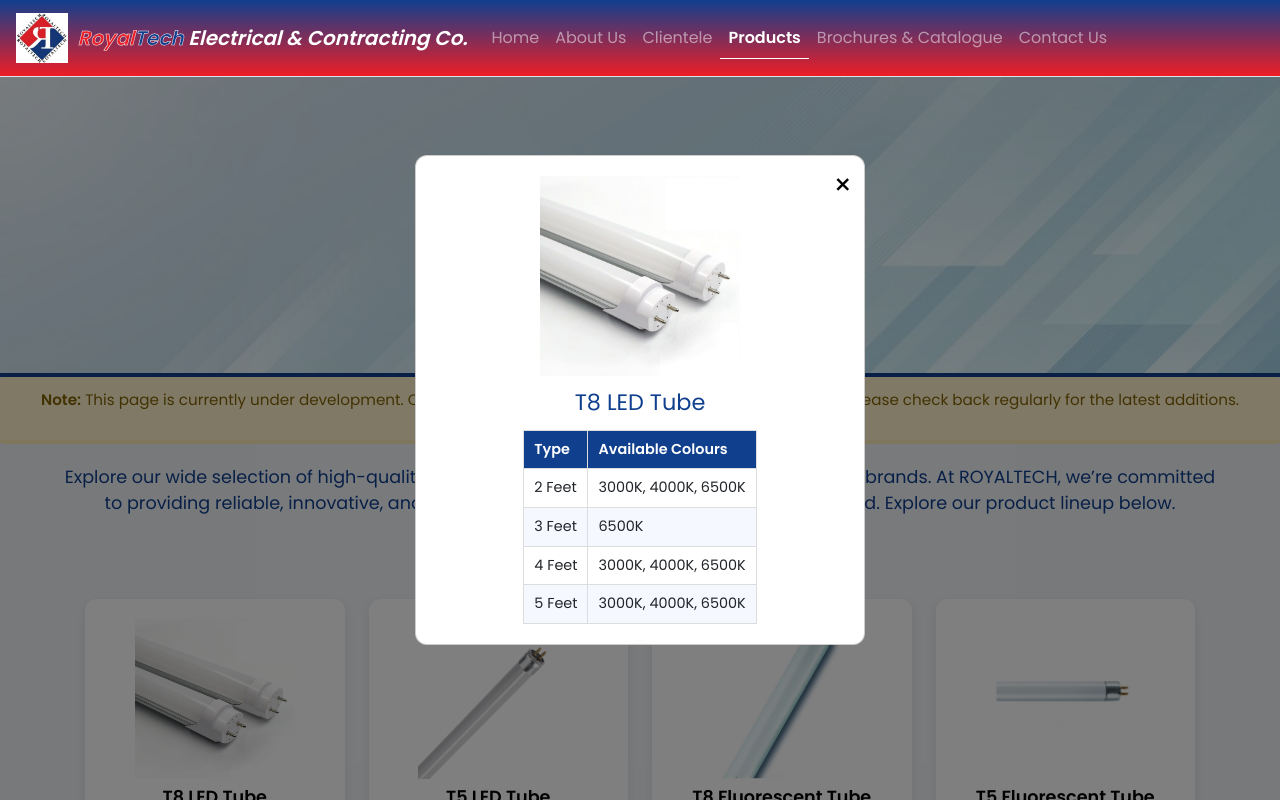
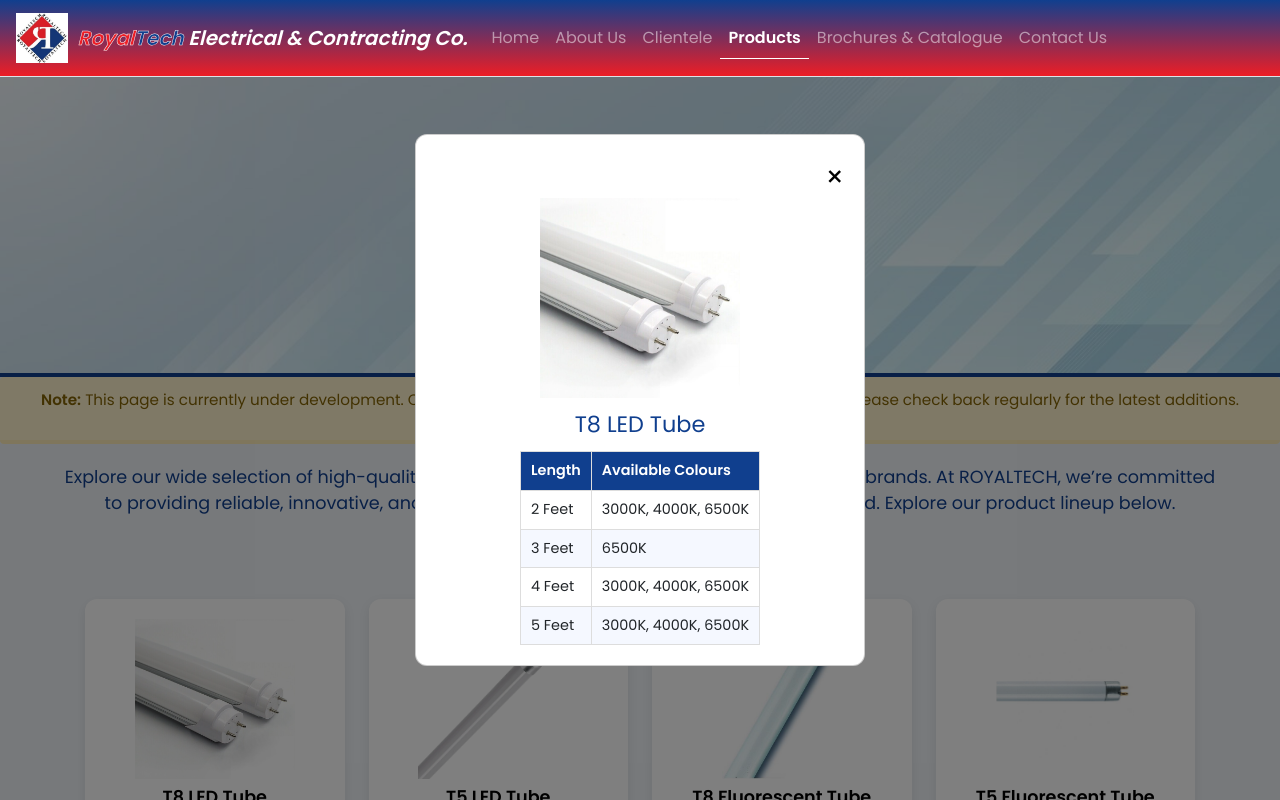
Before and after one commit to kmsanctis/royaltech-website-2025, a React (Create React App) app: page /products in a window 1280 px wide. Both pictures are taken after a click on the element "T8 LED Tube". Shown: the top 800 px of the page. Built offline with nearby package versions, Linux system fonts and the light colour scheme.

Commit message:
Products page enhancement - version 3

```diff
--- a/src/components/ProductModal/ProductModal.css
+++ b/src/components/ProductModal/ProductModal.css
@@ -26,13 +26,14 @@ body.modal-open {
 }
 
 .modal-close {
-  position: absolute;
-  top: 8px;
-  right: 12px;
+  position: sticky;
+  top: 1px;
+  margin-left: auto;
   background: none;
   border: none;
   font-size: 1.8rem;
   cursor: pointer;
+  z-index: 2;
 }
 
 .modal-img {
--- a/src/components/ProductModal/ProductModal.js
+++ b/src/components/ProductModal/ProductModal.js
@@ -20,15 +20,17 @@ const ProductModal = ({ product, onClose }) => {
             <table className="product-table">
                 <thead>
                     <tr>
-                        <th>Type</th>
-                        <th>Available&nbsp;Colours</th>
+                      {product.headers.map(header => (
+                        <th>{header}</th>
+                      ))}
                     </tr>
                 </thead>
                 <tbody>
                     {product.variants.map((row, idx) => (
                         <tr key={idx}>
-                            <td>{row.type}</td>
-                            <td>{row.colours}</td>
+                          {row.map(value => (
+                            <td>{value}</td>
+                          ))}
                         </tr>
                     ))}
                 </tbody>
--- a/src/data/products.json
+++ b/src/data/products.json
@@ -3,154 +3,168 @@
     "id": 1,
     "title": "T8 LED Tube",
     "image": "T8_LED_Tube.jpg",
+    "headers": ["Length", "Available Colours"],
     "variants": [
-      { "type": "2 Feet", "colours": "3000K, 4000K, 6500K" },
-      { "type": "3 Feet", "colours": "6500K" },
-      { "type": "4 Feet", "colours": "3000K, 4000K, 6500K" },
-      { "type": "5 Feet", "colours": "3000K, 4000K, 6500K" }
+      ["2 Feet", "3000K, 4000K, 6500K"],
+      ["3 Feet", "6500K"],
+      ["4 Feet", "3000K, 4000K, 6500K"],
+      ["5 Feet", "3000K, 4000K, 6500K"]
     ]
   },
   {
     "id": 2,
     "title": "T5 LED Tube",
     "image": "T5_LED_Tube.webp",
+    "headers": ["Length", "Available Colours"],
     "variants": [
-      { "type": "2 Feet", "colours": "4000K" },
-      { "type": "4 Feet", "colours": "4000K, 6500K" }
+      ["2 Feet", "4000K"],
+      ["4 Feet", "4000K, 6500K"]
     ]
   },
   {
     "id": 3,
     "title": "T8 Fluorescent Tube",
     "image": "T8_Tube.jpg",
+    "headers": ["Length", "Wattage", "Available Colours"],
     "variants": [
-      { "type": "1 Feet (10W)", "colours": "6500K" },
-      { "type": "1.5 Feet (15W)", "colours": "6500K" },
-      { "type": "2 Feet (18W)", "colours": "3000K, 4000K, 6500K" },
-      { "type": "3 Feet (30W)", "colours": "6500K" },
-      { "type": "4 Feet (36W)", "colours": "3000K, 4000K, 6500K" },
-      { "type": "5 Feet (58W)", "colours": "3000K, 4000K, 6500K" }
+      ["1 Feet", "10W", "6500K"],
+      ["1.5 Feet", "15W", "6500K"],
+      ["2 Feet", "18W", "3000K, 4000K, 6500K"],
+      ["3 Feet", "30W", "6500K"],
+      ["4 Feet", "36W", "3000K, 4000K, 6500K"],
+      ["5 Feet", "58W", "3000K, 4000K, 6500K"]
     ]
   },
   {
     "id": 4,
     "title": "T5 Fluorescent Tube",
     "image": "T5_Tube.jpg",
+    "headers": ["Length", "Wattage", "Available Colours"],
     "variants": [
-      { "type": "1 Feet (8W)", "colours": "3000K, 4000K, 6500K" },
-      { "type": "2 Feet (14W, 24W)", "colours": "3000K, 4000K, 6500K" },
-      { "type": "3 Feet (21W)", "colours": "3000K, 4000K, 6500K" },
-      { "type": "4 Feet (28W, 54W)", "colours": "3000K, 4000K, 6500K" },
-      { "type": "5 Feet (35W, 49W, 80W)", "colours": "3000K, 4000K, 6500K" }
+      ["1 Feet", "8W", "3000K, 4000K, 6500K"],
+      ["2 Feet", "14W, 24W", "3000K, 4000K, 6500K"],
+      ["3 Feet", "21W", "3000K, 4000K, 6500K"],
+      ["4 Feet", "28W, 54W", "3000K, 4000K, 6500K"],
+      ["5 Feet", "35W, 49W, 80W", "3000K, 4000K, 6500K"]
     ]
   },
   {
     "id": 5,
     "title": "T4 Fluorescent Tube",
     "image": "T4_Tube.jpg",
+    "headers": ["Length", "Wattage", "Available Colours"],
     "variants": [
-      { "type": "2 Feet (13W)", "colours": "6500K" }
+      ["2 Feet", "13W", "6500K"]
     ]
   },
   {
     "id": 6,
     "title": "Round Fluorescent Tube",
     "image": "Round_Tube.jpg",
+    "headers": ["Shape", "Wattage", "Available Colours"],
     "variants": [
-      { "type": "Round Shape (22W, 32W)", "colours": "6500K" }
+      ["Round", "22W, 32W", "6500K"]
     ]
   },
   {
     "id": 7,
     "title": "U Fluorescent Tube",
     "image": "U_Tube.jpg",
+    "headers": ["Shape", "Wattage", "Available Colours"],
     "variants": [
-      { "type": "U Shape (36W)", "colours": "4000K" }
+      ["U", "36W", "4000K"]
     ]
   },
   {
     "id": 8,
     "title": "Insect Killer Tube",
     "image": "Blacklight_Tube.webp",
+    "headers": ["Wattage", "Available Colours"],
     "variants": [
-      { "type": "4W, 6W, 8W, 10W, 15W, 18W, 20W, 40W", "colours": "Blacklight, BL" }
+      ["4W, 6W, 8W, 10W, 15W, 18W, 20W, 40W", "Blacklight, BL"]
     ]
   },
   {
     "id": 9,
     "title": "LED PL Lamp",
     "image": "LED_PL_Lamp.jpg",
+    "headers": ["Type", "Available Colours"],
     "variants": [
-      { "type": "7W 4PIN", "colours": "3000K" },
-      { "type": "8.5W 2PIN", "colours": "4000K, 6500K" },
-      { "type": "10W 2PIN", "colours": "3000K, 4000K, 6500K" },
-      { "type": "10.5W 2PIN", "colours": "4000K, 6500K" },
-      { "type": "11W 2PIN", "colours": "6500K" },
-      { "type": "12W 2PIN", "colours": "6500K" }
+      ["7W 4PIN", "3000K"],
+      ["8.5W 2PIN", "4000K, 6500K"],
+      ["10W 2PIN", "3000K, 4000K, 6500K"],
+      ["10.5W 2PIN", "4000K, 6500K"],
+      ["11W 2PIN", "6500K"],
+      ["12W 2PIN", "6500K"]
     ]
   },
   {
     "id": 10,
     "title": "PL Lamp - 2G7",
     "image": "2G7_PL_Lamp.jpg",
+    "headers": ["Type", "Available Colours"],
     "variants": [
-      { "type": "7W 4PIN", "colours": "3000K" },
-      { "type": "11W 4PIN", "colours": "4000K" }
+      ["7W 4PIN", "3000K"],
+      ["11W 4PIN", "4000K"]
     ]
   },
   {
     "id": 11,
     "title": "PL Lamp - 2G10",
     "image": "2G10_PL_Lamp.webp",
+    "headers": ["Type", "Available Colours"],
     "variants": [
-      { "type": "24W 4PIN", "colours": "2700K, 4000K" },
-      { "type": "36W 4PIN", "colours": "4000K" }
+      ["24W 4PIN", "2700K, 4000K"],
+      ["36W 4PIN", "4000K"]
     ]
   },
   {
     "id": 12,
     "title": "PL Lamp - 2G11",
     "image": "2G11_PL_Lamp.jpg",
+    "headers": ["Type", "Available Colours"],
     "variants": [
-      { "type": "18W 4PIN", "colours": "3000K, 4000K, 6500K" },
-      { "type": "24W 4PIN", "colours": "3000K, 4000K" },
-      { "type": "36W 4PIN", "colours": "3000K, 4000K, 6500K" },
-      { "type": "40W 4PIN", "colours": "3000K, 4000K, 6500K" },
-      { "type": "55W 4PIN", "colours": "3000K, 4000K, 6500K" }
+      ["18W 4PIN", "3000K, 4000K, 6500K"],
+      ["24W 4PIN", "3000K, 4000K"],
+      ["36W 4PIN", "3000K, 4000K, 6500K"],
+      ["40W 4PIN", "3000K, 4000K, 6500K"],
+      ["55W 4PIN", "3000K, 4000K, 6500K"]
     ]
   },
   {
     "id": 13,
     "title": "PL Lamp - 2U",
     "image": "2U_PL_Lamp.jpg",
+    "headers": ["Type", "Available Colours"],
     "variants": [
-      { "type": "5W 2PIN", "colours": "4000K" },
-      { "type": "7W 2PIN", "colours": "3000K, 4000K, 6500K" },
-      { "type": "9W 2PIN", "colours": "3000K, 4000K, 6500K" },
-      { "type": "9W 4PIN", "colours": "4000K" },
-      { "type": "10W 2PIN", "colours": "2700K, 6500K" },
-      { "type": "10W 4PIN", "colours": "3000K" },
-      { "type": "11W 2PIN", "colours": "2700K, 3000K, 4000K, 6500K" },
-      { "type": "13W 2PIN", "colours": "3000K, 4000K, 6500K" },
-      { "type": "13W 4PIN", "colours": "2700K, 3000K, 4000K, 6500K" },
-      { "type": "18W 2PIN", "colours": "3000K, 4000K, 6500K" },
-      { "type": "18W 4PIN", "colours": "3000K, 4000K" },
-      { "type": "26W 2PIN", "colours": "3000K, 4000K, 6500K" },
-      { "type": "26W 4PIN", "colours": "3000K, 4000K, 6500K" }
+      ["5W 2PIN", "4000K"],
+      ["7W 2PIN", "3000K, 4000K, 6500K"],
+      ["9W 2PIN", "3000K, 4000K, 6500K"],
+      ["9W 4PIN", "4000K"],
+      ["10W 2PIN", "2700K, 6500K"],
+      ["10W 4PIN", "3000K"],
+      ["11W 2PIN", "2700K, 3000K, 4000K, 6500K"],
+      ["13W 2PIN", "3000K, 4000K, 6500K"],
+      ["13W 4PIN", "2700K, 3000K, 4000K, 6500K"],
+      ["18W 2PIN", "3000K, 4000K, 6500K"],
+      ["18W 4PIN", "3000K, 4000K"],
+      ["26W 2PIN", "3000K, 4000K, 6500K"],
+      ["26W 4PIN", "3000K, 4000K, 6500K"]
     ]
   },
   {
     "id": 14,
     "title": "PL Lamp - 3U",
     "image": "3U_PL_Lamp.jpg",
+    "headers": ["Type", "Available Colours"],
     "variants": [
-      { "type": "13W 4PIN", "colours": "2700K, 4000K" },
-      { "type": "18W 2PIN", "colours": "3000K, 4000K" },
-      { "type": "18W 4PIN", "colours": "2700K, 3000K, 4000K, 6500K" },
-      { "type": "26W 2PIN", "colours": "3000K, 4000K" },
-      { "type": "26W 4PIN", "colours": "3000K, 4000K" },
-      { "type": "32W 4PIN", "colours": "3000K, 4000K" },
-      { "type": "42W 4PIN", "colours": "3000K, 4000K" }
+      ["13W 4PIN", "2700K, 4000K"],
+      ["18W 2PIN", "3000K, 4000K"],
+      ["18W 4PIN", "2700K, 3000K, 4000K, 6500K"],
+      ["26W 2PIN", "3000K, 4000K"],
+      ["26W 4PIN", "3000K, 4000K"],
+      ["32W 4PIN", "3000K, 4000K"],
+      ["42W 4PIN", "3000K, 4000K"]
     ]
   }
 ]
```
